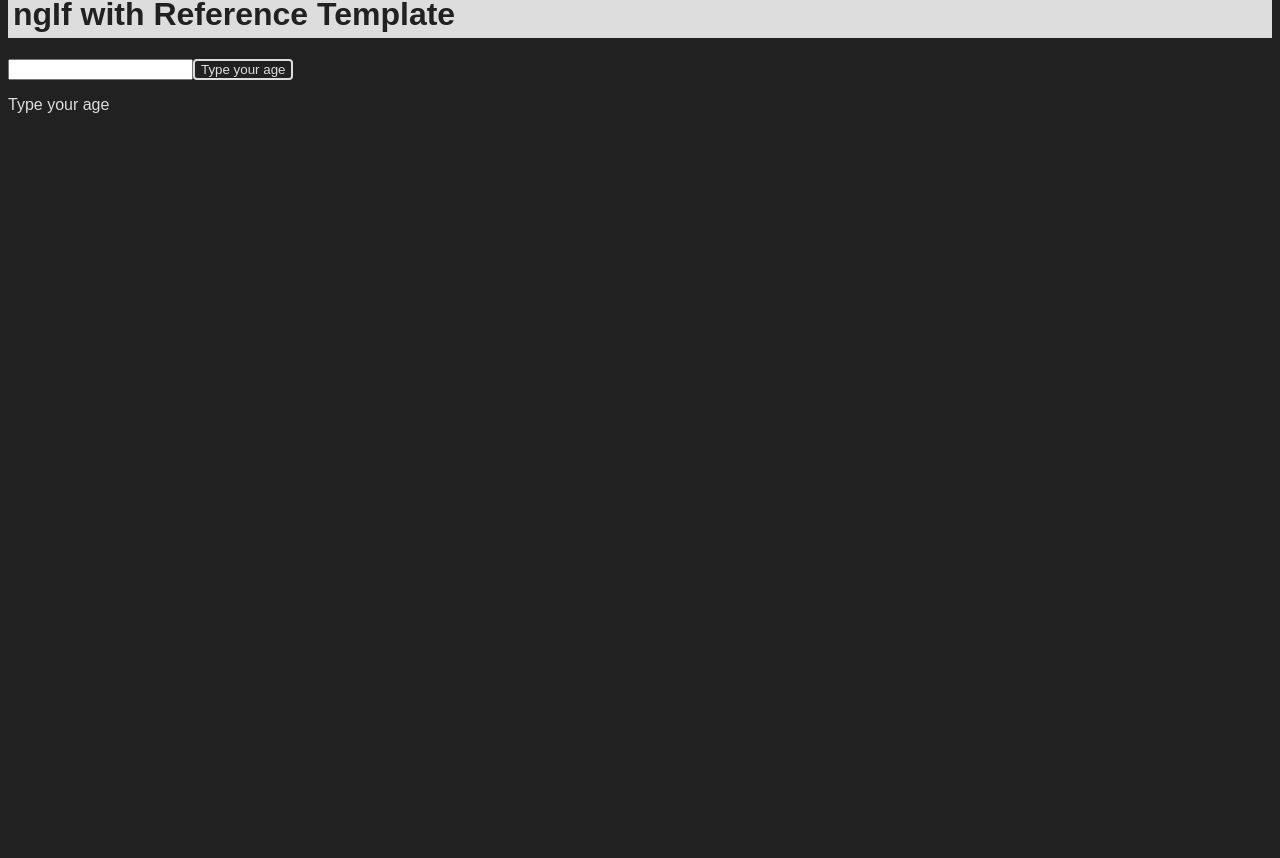
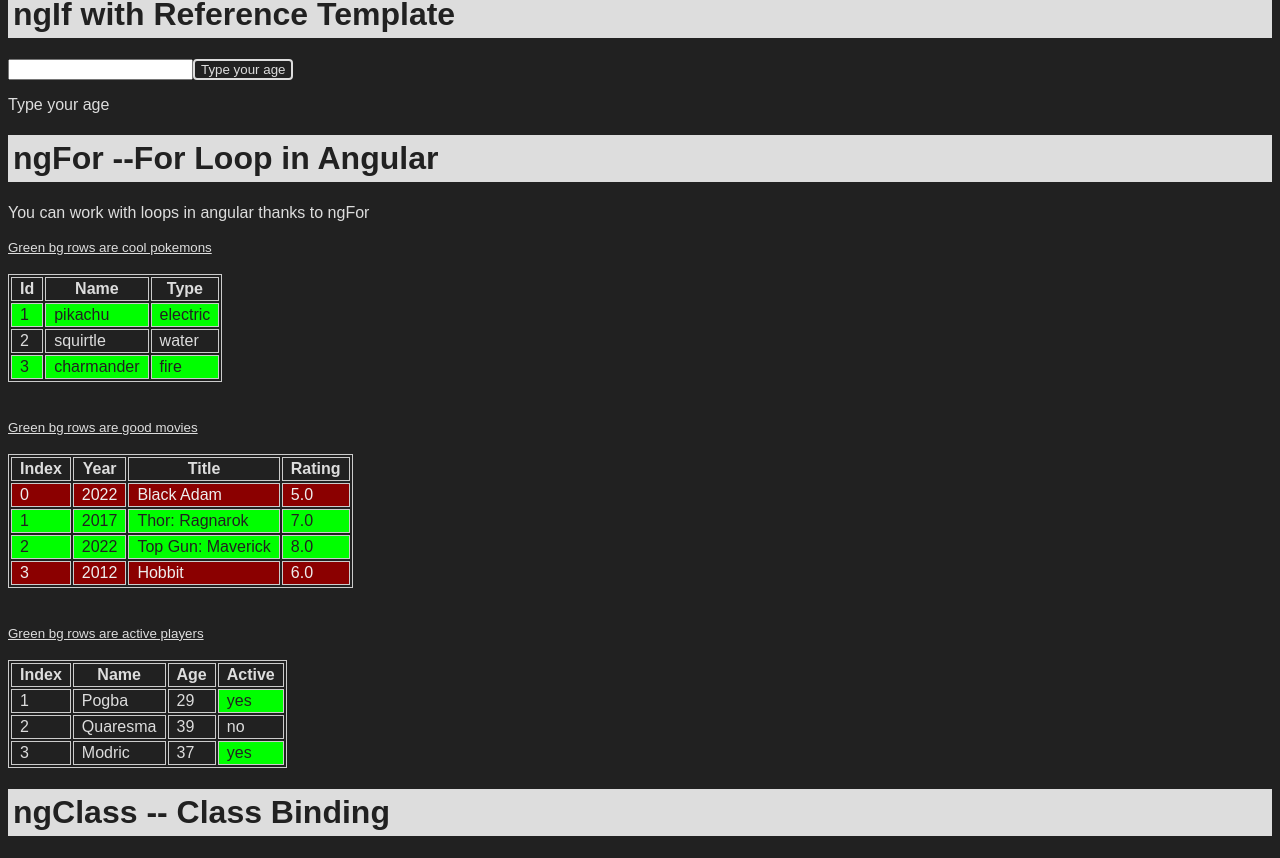
Before and after one commit to emrebican/angular-concepts, an Angular app: page / in a window 1280 px wide. Shown: the part 1871-2729 px from the top of the page. Before the commit the page ends 2001 px from the top, so only its background shows below. Built offline with nearby package versions, Linux system fonts and the light colour scheme.

Commit message:
working with ngFor and ngIf also class in angular concepts added into the project

```diff
--- a/src/app/app.component.html
+++ b/src/app/app.component.html
@@ -98,3 +98,9 @@
 <ng-template #noAge>
     <p>Type your age</p>
 </ng-template>
+
+<!-- For-Loop-Component -->
+<app-for-loop-component></app-for-loop-component>
+
+<!-- Class Binding -->
+<app-class-binding></app-class-binding>
--- a/src/app/app.module.ts
+++ b/src/app/app.module.ts
@@ -6,9 +6,10 @@ import { AppRoutingModule } from './app-routing.module';
 import { AppComponent } from './app.component';
 import { CounterComponent } from './counter/counter.component';
 import { ForLoopComponentComponent } from './for-loop-component/for-loop-component.component';
+import { ClassBindingComponent } from './class-binding/class-binding.component';
 
 @NgModule({
-  declarations: [AppComponent, CounterComponent, ForLoopComponentComponent],
+  declarations: [AppComponent, CounterComponent, ForLoopComponentComponent, ClassBindingComponent],
   imports: [BrowserModule, AppRoutingModule, FormsModule],
   providers: [],
   bootstrap: [AppComponent]
--- /dev/null
+++ b/src/app/class-binding/class-binding.component.html
@@ -0,0 +1,2 @@
+<!-- ngClass -- Class Binding -->
+<h1>ngClass -- Class Binding</h1>
--- a/src/app/for-loop-component/for-loop-component.component.css
+++ b/src/app/for-loop-component/for-loop-component.component.css
@@ -0,0 +1,30 @@
+table,
+td,
+th {
+  border: 1px solid #ccc;
+}
+
+td,
+th {
+  padding: 2px 8px;
+}
+
+.cool-indicator {
+  background-color: lime;
+  color: #212121;
+}
+
+.good-indicator {
+  background-color: lime;
+  color: #212121;
+}
+
+.bad-indicator {
+  background-color: darkred;
+  color: #eee;
+}
+
+.isActive {
+  background-color: lime;
+  color: #212121;
+}
--- a/src/app/for-loop-component/for-loop-component.component.html
+++ b/src/app/for-loop-component/for-loop-component.component.html
@@ -1 +1,68 @@
-<p>for-loop-component works!</p>
+<h1>ngFor --For Loop in Angular</h1>
+<p>You can work with loops in angular thanks to ngFor</p>
+<small>Green bg rows are cool pokemons</small>
+<br>
+<br>
+<table>
+    <thead>
+        <th>Id</th>
+        <th>Name</th>
+        <th>Type</th>
+    </thead>
+    <tbody>
+        <tr *ngFor="let pokemon of pokemons" [class.cool-indicator]="pokemon.isCool">
+            <td>{{pokemon.id}}</td>
+            <td>{{pokemon.name}}</td>
+            <td>{{pokemon.type}}</td>
+        </tr>
+    </tbody>
+</table>
+<br>
+<br>
+
+<small>Green bg rows are good movies</small>
+<br>
+<br>
+<table>
+    <thead>
+        <th>Index</th>
+        <th>Year</th>
+        <th>Title</th>
+        <th>Rating</th>
+    </thead>
+    <tbody>
+        <tr *ngFor="let movie of movies; let i = index" [class.good-indicator]="movie.isGood"
+            [class.bad-indicator]="!movie.isGood">
+            <td>{{i}}</td>
+            <td>{{movie.year}}</td>
+            <td>{{movie.title}}</td>
+            <td>{{movie.rating}}.0</td>
+        </tr>
+    </tbody>
+</table>
+<br>
+<br>
+
+<small>Green bg rows are active players</small>
+<br>
+<br>
+<table>
+    <thead>
+        <th>Index</th>
+        <th>Name</th>
+        <th>Age</th>
+        <th>Active</th>
+    </thead>
+    <tbody>
+        <tr *ngFor="let player of players; let i = index">
+            <td>{{i + 1}}</td>
+            <td>{{player.name}}</td>
+            <td>{{player.age}}</td>
+            <td [class.isActive]="player.isActive">
+                <ng-container *ngIf="player.isActive; then yesActive else noActive"></ng-container>
+                <ng-template #yesActive>yes</ng-template>
+                <ng-template #noActive>no</ng-template>
+            </td>
+        </tr>
+    </tbody>
+</table>
--- a/src/app/for-loop-component/for-loop-component.component.ts
+++ b/src/app/for-loop-component/for-loop-component.component.ts
@@ -1,10 +1,82 @@
 import { Component } from '@angular/core';
+
+interface IPokemon {
+  id: number;
+  name: string;
+  type: string;
+  isCool: boolean;
+}
+
+interface IMovie {
+  title: string;
+  year: number;
+  rating: number;
+  isGood: boolean;
+}
+
+interface IPlayer {
+  name: string;
+  age: number;
+  isActive: boolean;
+}
 
 @Component({
   selector: 'app-for-loop-component',
   templateUrl: './for-loop-component.component.html',
-  styleUrls: ['./for-loop-component.component.css']
+  styleUrls: ['../app.component.css', './for-loop-component.component.css']
 })
 export class ForLoopComponentComponent {
+  pokemons: IPokemon[] = [
+    {
+      id: 1,
+      name: 'pikachu',
+      type: 'electric',
+      isCool: true
+    },
+    {
+      id: 2,
+      name: 'squirtle',
+      type: 'water',
+      isCool: false
+    },
+    {
+      id: 3,
+      name: 'charmander',
+      type: 'fire',
+      isCool: true
+    }
+  ];
 
+  movies: IMovie[] = [
+    {
+      title: 'Black Adam',
+      year: 2022,
+      rating: 5,
+      isGood: false
+    },
+    {
+      title: 'Thor: Ragnarok',
+      year: 2017,
+      rating: 7,
+      isGood: true
+    },
+    {
+      title: 'Top Gun: Maverick',
+      year: 2022,
+      rating: 8,
+      isGood: true
+    },
+    {
+      title: 'Hobbit',
+      year: 2012,
+      rating: 6,
+      isGood: false
+    }
+  ];
+
+  players: IPlayer[] = [
+    { name: 'Pogba', age: 29, isActive: true },
+    { name: 'Quaresma', age: 39, isActive: false },
+    { name: 'Modric', age: 37, isActive: true }
+  ];
 }
```
Also changed, not shown: src/app/class-binding/class-binding.component.ts (added, +8 -0 lines), src/app/class-binding/class-binding.component.css (added), 1 other file (tests, documents, lock files or other folders).
